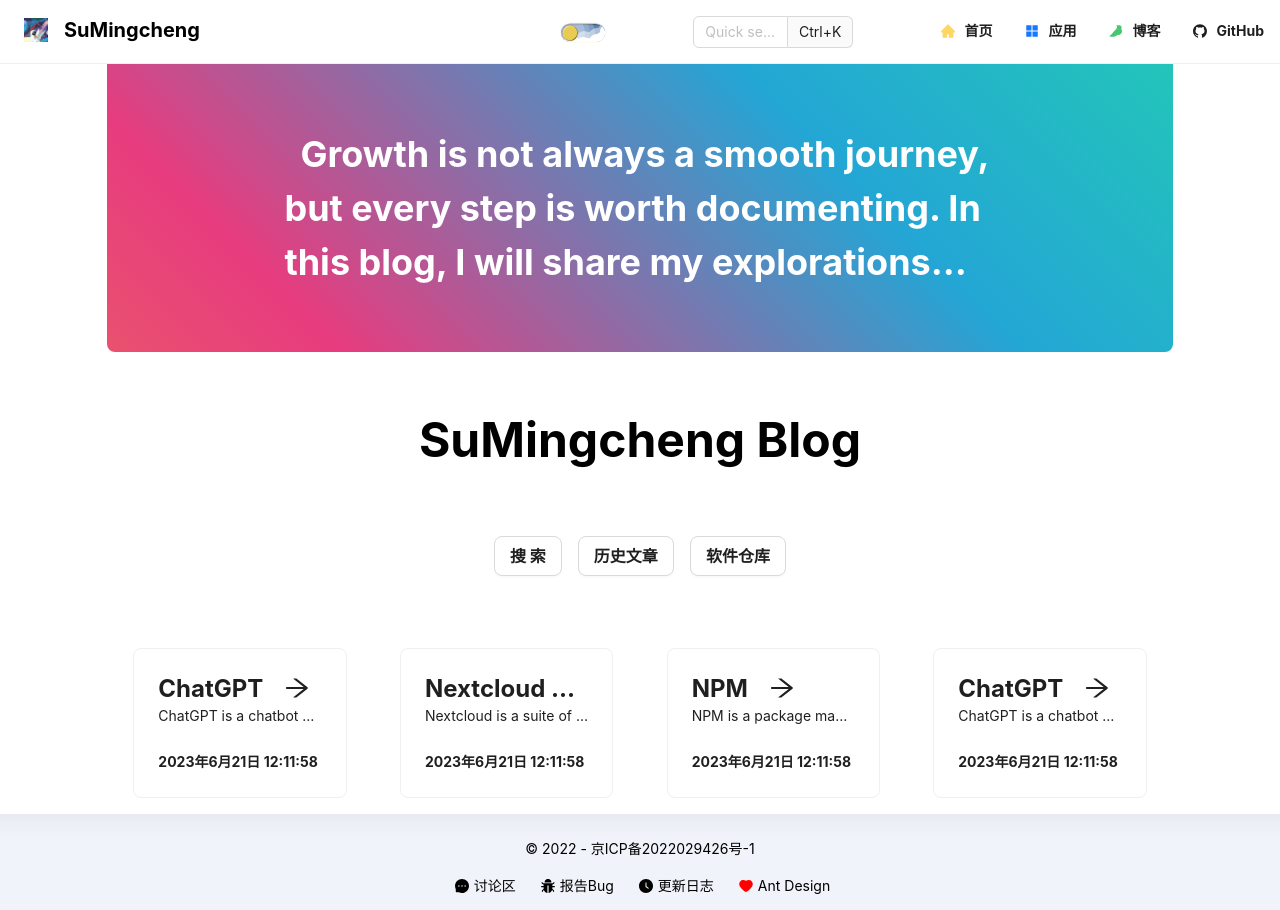
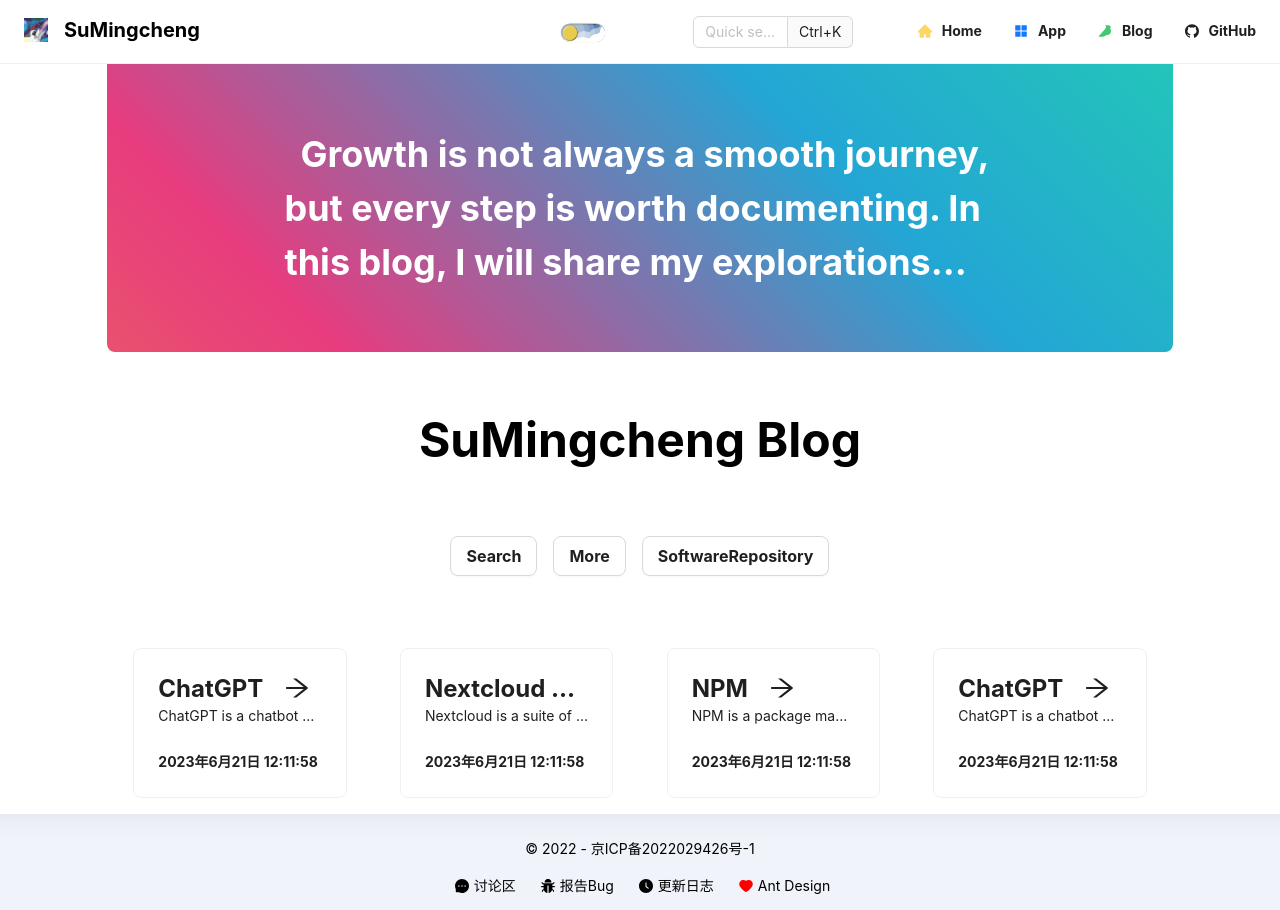
Before and after one commit to sumingcheng/Blog, a Next.js app: page / in a window 1280 px wide. Built offline with nearby package versions, Linux system fonts and the light colour scheme.

Commit message:
处理按钮问题

```diff
--- a/src/components/DayAndNightBtn.tsx
+++ b/src/components/DayAndNightBtn.tsx
@@ -1,13 +1,26 @@
 import S from '@/assets/scss/dayAndNightBtn.module.scss'
-import {useState} from "react";
+import {useContext, useState} from "react";
+import {ThemeContext} from "@/context";
 
 const DayAndNightBtn = () => {
   const [isActive, setIsActive] = useState(false);
+  const {theme, setTheme} = useContext(ThemeContext);
 
-  const onclick = () => {
+  const onclick = (event: any) => {
+    event.stopPropagation();
     setIsActive(!isActive);
+    nightMode(event);
   }
 
+  // 夜晚模式
+  const nightMode = (e: any) => {
+    e.preventDefault();
+    if (theme === 'dark') {
+      setTheme('light');
+    } else {
+      setTheme('dark');
+    }
+  }
   return (
       <div className={`${S.btnMain}`}>
         <div className={`${S.btnStyle} ${isActive ? S.active : ''}`} onClick={onclick}></div>
--- a/src/layout/header.tsx
+++ b/src/layout/header.tsx
@@ -1,5 +1,13 @@
 import React, {useContext, useState} from 'react';
-import {AppstoreFilled, CloudFilled, CodeSandboxSquareFilled, GithubFilled, HomeFilled, RobotFilled, YuqueFilled} from '@ant-design/icons';
+import {
+  AppstoreFilled,
+  CloudFilled,
+  CodeSandboxSquareFilled,
+  GithubFilled,
+  HomeFilled,
+  RobotFilled,
+  YuqueFilled
+} from '@ant-design/icons';
 import type {MenuProps} from 'antd';
 import {Col, Input, Menu, Row} from 'antd';
 import Image from 'next/image';
@@ -15,8 +23,7 @@ const Header: React.FC = () => {
 
   const router = useRouter()
 
-  const onClick: MenuProps['onClick'] = (e) => {
-    console.log('click ', e);
+  const onClick: MenuProps['onClick'] = (e: any) => {
     setCurrent(e.key);
   };
 
@@ -29,28 +36,17 @@ const Header: React.FC = () => {
     console.log('focusInput');
   }
 
-  // 夜晚模式
-  const nightMode = (e: any) => {
-    e.preventDefault();
-    if (theme === 'dark') {
-      setTheme('light');
-    } else {
-      setTheme('dark');
-    }
-  }
-
-
   const items: MenuProps['items'] = [
     {
       label: (
-          <a onClick={goIndex} className={`font-bold`}>首页</a>
+          <a onClick={goIndex} className={`font-bold`}>Home</a>
       ),
       key: '1',
       icon: <HomeFilled style={{color: "#fdd663"}}/>,
     },
     {
       label: (
-          <a className={`font-bold`}>应用</a>
+          <a className={`font-bold`}>App</a>
       ),
       key: '2',
       icon: <AppstoreFilled style={{color: "#1677ff"}}/>,
@@ -83,6 +79,14 @@ const Header: React.FC = () => {
               key: 'NPM',
               icon: <CodeSandboxSquareFilled/>,
             },
+            {
+              label: (
+                  <a className={`font-bold`} href={`http://82.157.118.166:20007/`} target="_blank"
+                     rel="noopener noreferrer">ChatRoom</a>
+              ),
+              key: 'ChatRoom',
+              icon: <CodeSandboxSquareFilled/>,
+            },
           ],
         },
       ],
@@ -90,7 +94,7 @@ const Header: React.FC = () => {
     {
       label: (
           <a className={`font-bold`} href="https://www.yuque.com/sumingcheng" target="_blank"
-             rel="noopener noreferrer">博客</a>
+             rel="noopener noreferrer">Blog</a>
       ),
       key: '3',
       icon: <YuqueFilled style={{color: "#47c870"}}/>,
@@ -117,7 +121,7 @@ const Header: React.FC = () => {
           </Col>
           <Col span={5}></Col>
           <Col span={4} className="relative">
-            <div className="absolute -top-3 right-0" onClick={nightMode}>
+            <div className="absolute -top-3 right-0">
               <DayAndNightBtn/>
             </div>
           </Col>
@@ -125,10 +129,9 @@ const Header: React.FC = () => {
             <Input className={`mt-4 ${theme === "dark" ? S.headerInput : ''}`} addonAfter="Ctrl+K"
                    placeholder={'Quick search...'} onFocus={focusInput}/>
           </Col>
-          <Col span={8} className={`pt-2`}>
-            <Menu className={`w-full h-full border-none ${S.transitionBg}`} onClick={onClick} selectedKeys={[current]} mode="horizontal"
-                  items={items}
-                  style={{justifyContent: "flex-end"}} theme={theme}/>
+          <Col span={8} className={`pt-2 pr-2`}>
+            <Menu className={`w-full h-full border-none ${S.transitionBg}`} onClick={onClick} selectedKeys={[current]}
+                  mode="horizontal" items={items} style={{justifyContent: "flex-end"}} theme={theme}/>
           </Col>
         </Row>
       </>
--- a/src/layout/index.tsx
+++ b/src/layout/index.tsx
@@ -1,10 +1,10 @@
 import React from "react";
 import Header from "@/layout/header.tsx"
-import { Col, Row } from 'antd';
+import {Col, Row} from 'antd';
 import Footer from "@/layout/footer.tsx"
-import { Props } from "@/types/layout.ts";
+import {Props} from "@/types/layout.ts";
 
-const Layout: React.FC<Props> = ({ children }) => {
+const Layout: React.FC<Props> = ({children}) => {
   return (
       <>
         <div className="flex flex-col min-h-screen">
--- a/src/pages/index.tsx
+++ b/src/pages/index.tsx
@@ -3,14 +3,14 @@ import React from 'react';
 import Typed from 'typed.js';
 import SuCard from "@/components/SuCard";
 import BackgroundCloth from "@/components/BackgroundCloth";
-import { Button } from "antd";
+import {Button} from "antd";
 import S from '@/assets/scss/index.module.scss'
 
 function IndexPage() {
   const playText = "Growth is not always a smooth journey, but every step is worth documenting. In this blog, I will share my explorations and discoveries in both personal and professional life.😊"
   const el = React.useRef(null);
 
-  const SuCardArr = [ {
+  const SuCardArr = [{
     id: "1",
     title: 'ChatGPT',
     url: '',
@@ -34,11 +34,11 @@ function IndexPage() {
     url: '',
     description: 'ChatGPT is a chatbot based on GPT-3',
     time: '2023年6月21日 12:11:58'
-  } ]
+  }]
 
   React.useEffect(() => {
     const typed = new Typed(el.current, {
-      strings: [ playText ],
+      strings: [playText],
       typeSpeed: 10, // 打字速度
       backSpeed: 30, // 删除速度
       loop: false // 不循环
@@ -60,15 +60,15 @@ function IndexPage() {
         {/*中间文字*/}
         <div className={`text-center my-16 text-5xl font-bold`}>SuMingcheng Blog</div>
         <div className={`${S.buttonGrid} text-center  `}>
-          <Button size={"large"}>搜索</Button>
-          <Button size={"large"}>历史文章</Button>
-          <Button size={"large"}>软件仓库</Button>
+          <Button size={"large"}>Search</Button>
+          <Button size={"large"}>More</Button>
+          <Button size={"large"}>SoftwareRepository</Button>
         </div>
         {/*card*/}
         <div className={`w-full flex justify-around mt-16 mb-4`}>
           {SuCardArr.map(elem => {
             return <SuCard title={elem.title} description={elem.description} url={elem.url} time={elem.time}
-                key={elem.id}/>
+                           key={elem.id}/>
           })}
         </div>
       </Layout>
```
Also changed, not shown: 1 other file (tests, documents, lock files or other folders).
